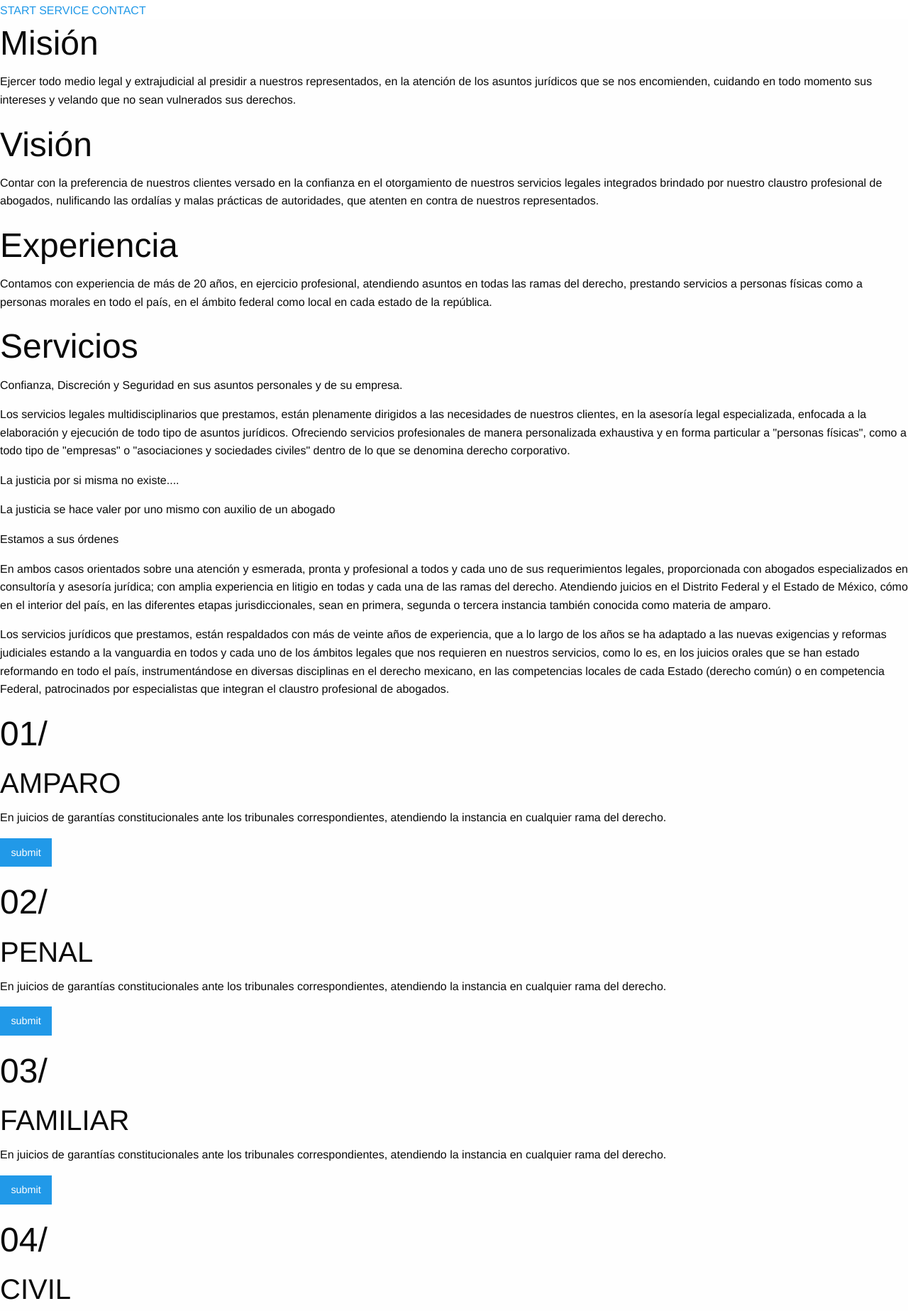
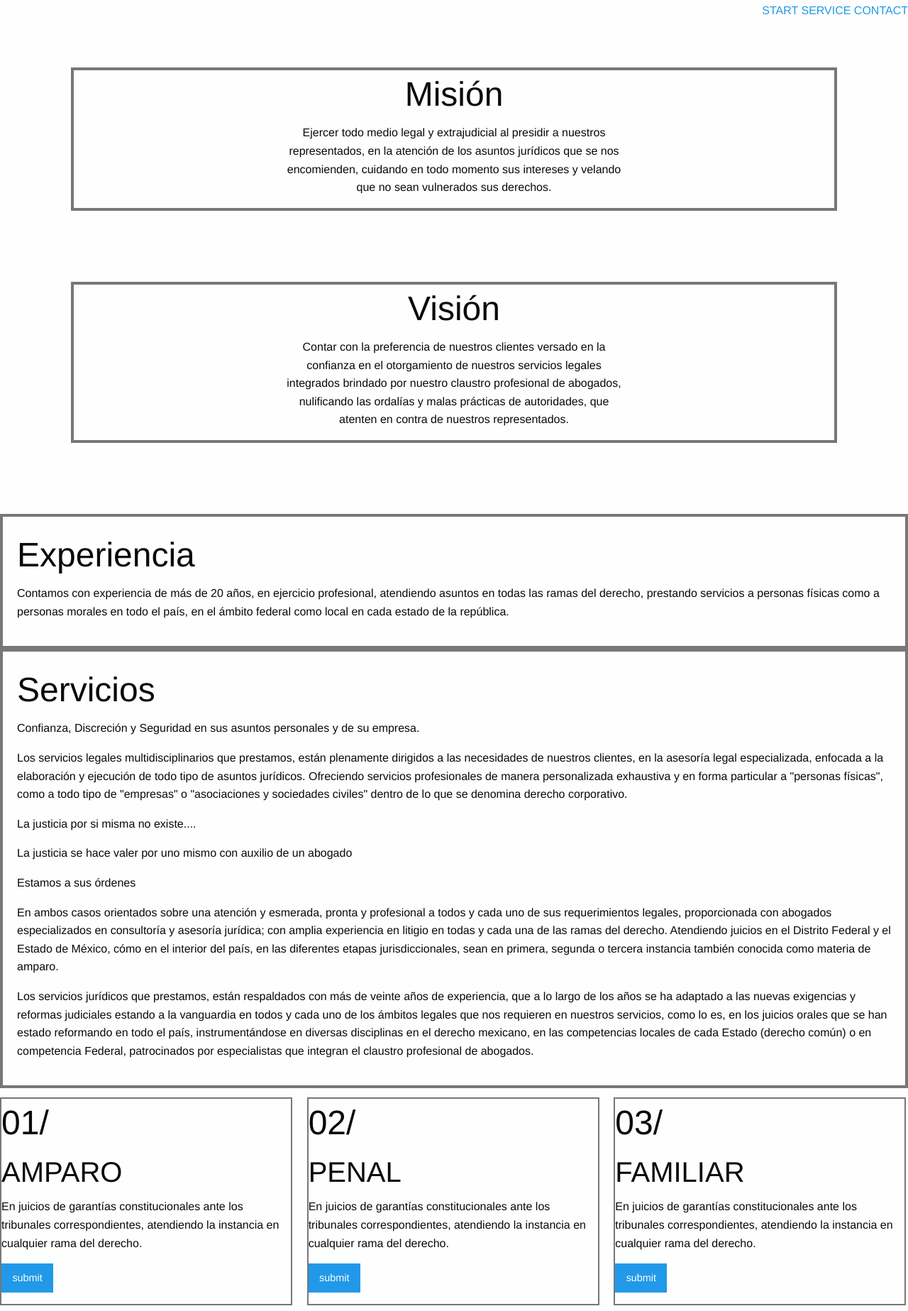
Before and after one commit to orchardsonbett/avrg, a plain HTML site: page index.html in a window 1280 px wide. Shown: the part 72-1919 px from the top of the page at 71% size. Drawn offline with Linux system fonts and the light colour scheme; a web font is replaced by a local one.

Commit message:
css changes

```diff
--- a/css/main.css
+++ b/css/main.css
@@ -9,8 +9,82 @@ footer {
 
 .form {
     border: solid #777 5px;
+    margin: 90px;
 }
 
 .btn {
     align-content: center;
 }
+
+.info {
+
+}
+/*  SECTIONS  */
+.section {
+	clear: both;
+	padding: 0px;
+	margin: 0px;
+}
+
+/*  COLUMN SETUP  */
+.col {
+	display: block;
+	float:left;
+	margin: 1% 0 1% 1.6%;border: 2px solid #777
+}
+.col:first-child { margin-left: 0; }
+
+
+/*  GROUPING  */
+.group:before,
+.group:after {
+	content:"";
+	display:table;
+}
+.group:after {
+	clear:both;
+}
+.group {
+    zoom:1; /* For IE 6/7 */
+}
+
+/*  GRID OF THREE  */
+.span_3_of_3 {
+	width: 100%;
+}
+.span_2_of_3 {
+	width: 66.1%;
+}
+.span_1_of_3 {
+	width: 32.2%;
+}
+
+/*  GO FULL WIDTH AT LESS THAN 480 PIXELS */
+
+@media only screen and (max-width: 480px) {
+	.col { margin: 1% 0 1% 0%;}
+	.span_3_of_3, .span_2_of_3, .span_1_of_3 { width: 100%; }
+}
+.flo {
+    text-align: center;
+    padding-left: 300px;
+    padding-right: 300px;
+    border: solid #777 4px;
+    margin: 100px;
+
+}
+
+.exp {
+    border: solid #777 4px;
+    padding: 20px;
+    margin: 50px
+    margin: 50px
+}
+
+.nav {
+    float: right;
+}
+
+.button {
+
+}
```
